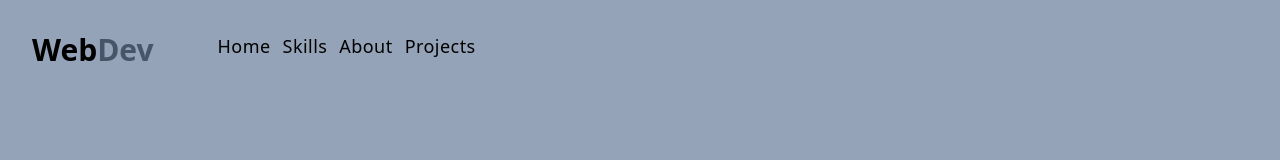
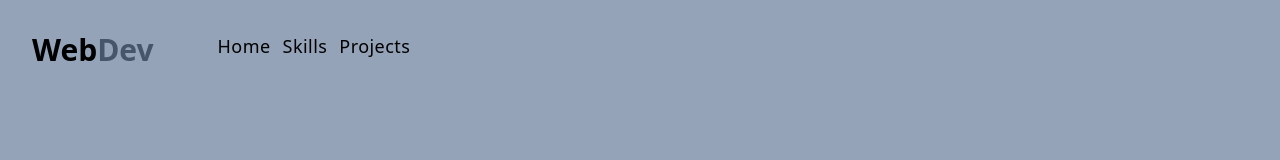
Before and after one commit to Rentoshiro/tailwind-portfolio, a React (Create React App) app: page / in a window 1280 px wide. Shown: the top 160 px of the page. Built offline with nearby package versions, Linux system fonts and the light colour scheme.

Commit message:
navbar changed

```diff
--- a/src/data.jsx
+++ b/src/data.jsx
@@ -4,7 +4,7 @@ import { FaHtml5, FaJs, FaReact } from "react-icons/fa";
 export const links = [
   { id: nanoid(), href: "#home", text: "home" },
   { id: nanoid(), href: "#skills", text: "skills" },
-  { id: nanoid(), href: "#about", text: "about" },
+  // { id: nanoid(), href: "#about", text: "about" },
   { id: nanoid(), href: "#projects", text: "projects" },
 ];
 
```
